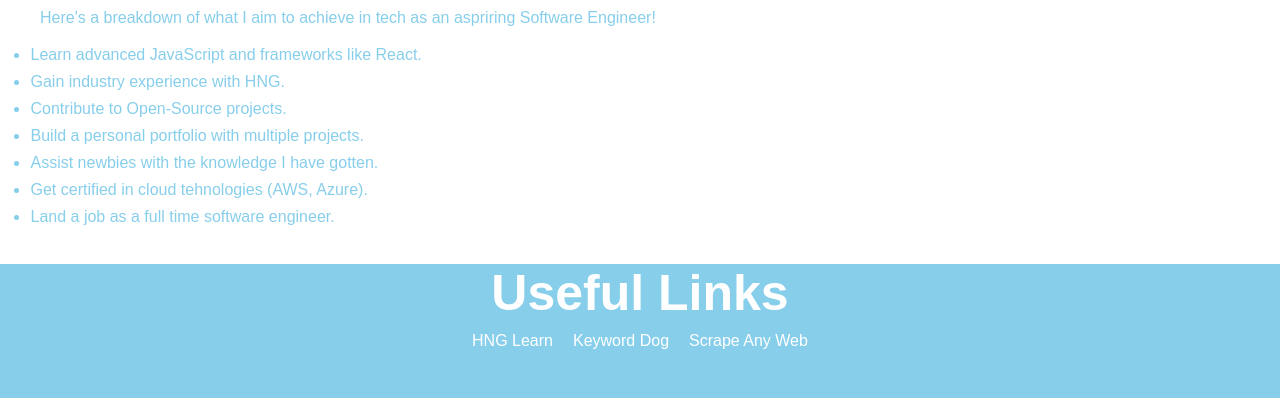
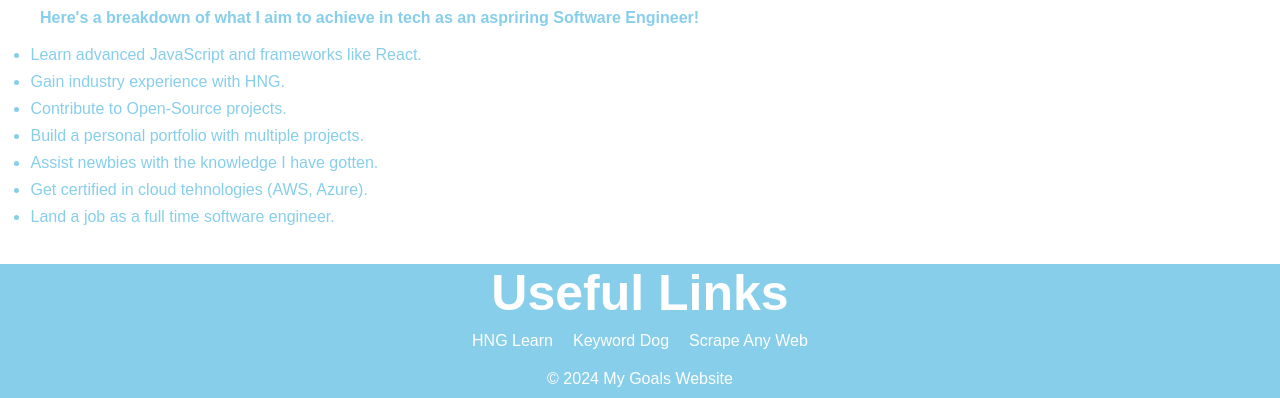
Before and after one commit to thecybergeneral/HNG-Stage1-Task, a plain HTML site: page index.html in a window 1280 px wide. Shown: the part 449-847 px from the top of the page. Before the commit the page ends 809 px from the top, so only its background shows below. Drawn offline with Linux system fonts and the light colour scheme.

Commit message:
first commit

```diff
--- a/index.html
+++ b/index.html
@@ -48,7 +48,7 @@
         </div>
     </section>
     <footer>
-
+        <p>&copy; 2024 My Goals Website</p>
     </footer>
     <script src="script.js"></script>
 </body>
--- a/style.css
+++ b/style.css
@@ -67,6 +67,9 @@ li {
     background-color: #008AD8;
 }
 
+#goals-div p {
+    font-weight: bold;
+}
 
 #goals-section {
 
@@ -105,3 +108,8 @@ li {
         margin-bottom: 10px;
     }
 }
+
+footer p {
+    color: white;
+    text-align: center;
+}
```
